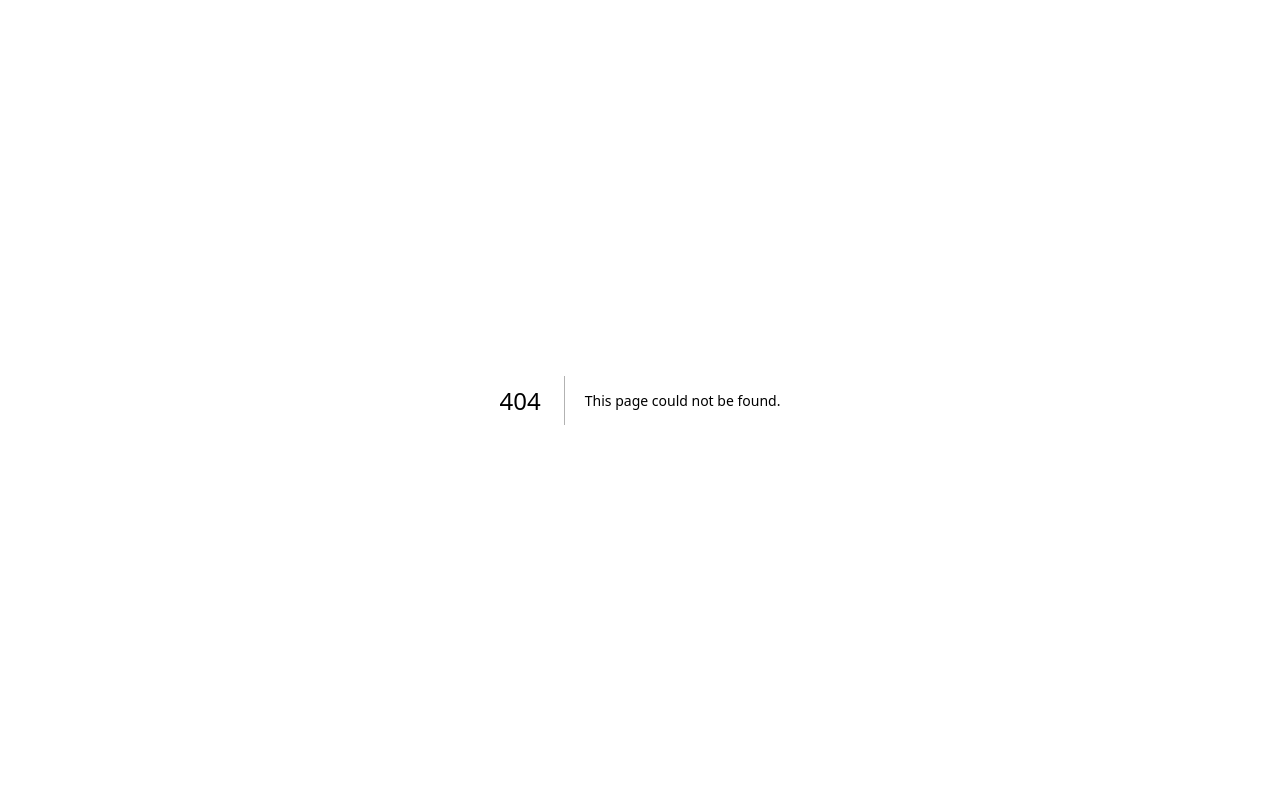
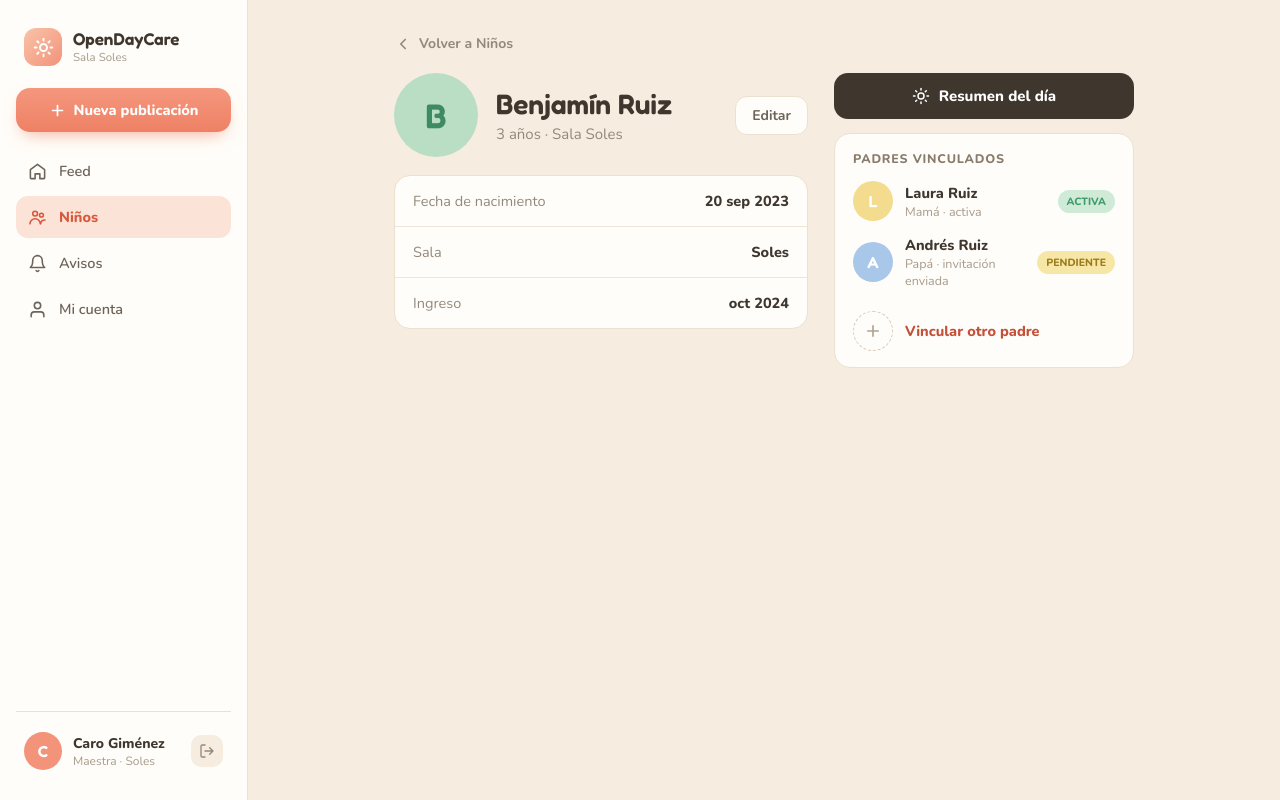
Before and after one commit to f4nt4lim0n/06-open-daycare, a Next.js app: page /kids/benjamin-ruiz in a window 1280 px wide. Before the commit this address had no page. Built offline with nearby package versions, Linux system fonts and the light colour scheme.

Commit message:
Add KidCard, AllergyAlert, and ParentRow components; implement KidProfilePage for detailed kid profiles

```diff
--- /dev/null
+++ b/app/_components/AllergyAlert.tsx
@@ -0,0 +1,17 @@
+import { AlertTriangleIcon } from "@/app/_components/icons";
+
+export function AllergyAlert({ note }: { note: string }) {
+  return (
+    <div className="flex gap-3.5 rounded-[16px] bg-[#FBDAD6] px-[18px] py-4">
+      <span className="flex size-10 flex-none items-center justify-center rounded-[11px] bg-[#F4A8A0]">
+        <AlertTriangleIcon />
+      </span>
+      <span>
+        <span className="mb-0.5 block text-[15px] font-extrabold text-[#C5413A]">
+          Alergias y notas
+        </span>
+        <span className="block text-[14.5px] leading-[1.5] text-[#B25249]">{note}</span>
+      </span>
+    </div>
+  );
+}
--- a/app/_components/KidCard.tsx
+++ b/app/_components/KidCard.tsx
@@ -1,3 +1,4 @@
+import Link from "next/link";
 import type { Kid } from "@/app/_data/kids";
 import { ChevronRightIcon } from "@/app/_components/icons";
 
@@ -11,7 +12,7 @@ function parentsLabel(count: number): string {
 
 export function KidCard({ kid }: { kid: Kid }) {
   return (
-    <a
+    <Link
       href={`/kids/${kid.id}`}
       className="flex min-w-0 items-center gap-3.5 rounded-[18px] border border-line bg-surface p-4 shadow-[0_4px_14px_-12px_rgba(120,90,60,0.5)] transition-[.15s] hover:-translate-y-0.5 hover:border-[#F2A78E]"
     >
@@ -30,7 +31,7 @@ export function KidCard({ kid }: { kid: Kid }) {
         </span>
       </span>
       <KidBadge kid={kid} />
-    </a>
+    </Link>
   );
 }
 
--- /dev/null
+++ b/app/_components/ParentRow.tsx
@@ -0,0 +1,38 @@
+import type { Parent, ParentStatus } from "@/app/_data/kids";
+
+const chipStyles: Record<ParentStatus, { label: string; className: string }> = {
+  active: { label: "ACTIVA", className: "bg-[#CFEBD8] text-[#3E9B6C]" },
+  pending: { label: "PENDIENTE", className: "bg-[#F7E7A6] text-[#9A7B1E]" },
+};
+
+/** El adjetivo concuerda con la relación: "Mamá · activa" / "Papá · activo". */
+function statusDetail(relationLabel: string, status: ParentStatus): string {
+  if (status === "pending") return "invitación enviada";
+  return relationLabel === "Mamá" ? "activa" : "activo";
+}
+
+export function ParentRow({ parent }: { parent: Parent }) {
+  const chip = chipStyles[parent.status];
+
+  return (
+    <div className="flex items-center gap-3">
+      <span
+        className="flex size-10 flex-none items-center justify-center rounded-full font-display text-[16px] font-semibold text-white"
+        style={{ backgroundColor: parent.avatarBg }}
+      >
+        {parent.name.charAt(0)}
+      </span>
+      <span className="min-w-0 flex-1">
+        <span className="block text-[14.5px] font-extrabold text-ink">{parent.name}</span>
+        <span className="block text-[12.5px] text-ink-faint">
+          {parent.relationLabel} · {statusDetail(parent.relationLabel, parent.status)}
+        </span>
+      </span>
+      <span
+        className={`flex-none rounded-full px-[9px] py-1 text-[10.5px] font-extrabold ${chip.className}`}
+      >
+        {chip.label}
+      </span>
+    </div>
+  );
+}
--- /dev/null
+++ b/app/kids/[id]/page.tsx
@@ -0,0 +1,110 @@
+import { Suspense } from "react";
+import { notFound } from "next/navigation";
+import Link from "next/link";
+import { kids } from "@/app/_data/kids";
+import { AllergyAlert } from "@/app/_components/AllergyAlert";
+import { AppShell } from "@/app/_components/AppShell";
+import { ParentRow } from "@/app/_components/ParentRow";
+import { ArrowLeftIcon, LogoIcon, PlusIcon } from "@/app/_components/icons";
+
+export default function KidProfilePage(props: PageProps<"/kids/[id]">) {
+  return (
+    <AppShell activeItem="kids">
+      <div className="mx-auto w-full max-w-[820px] px-4 pt-6 pb-20 sm:px-10 sm:pt-[34px]">
+        <Link
+          href="/kids"
+          className="mb-5 flex items-center gap-[7px] text-sm font-bold text-[#94887B]"
+        >
+          <ArrowLeftIcon />
+          Volver a Niños
+        </Link>
+
+        {/* params se espera dentro del boundary para que el shell se pueda prerenderizar. */}
+        <Suspense fallback={null}>
+          <KidProfile params={props.params} />
+        </Suspense>
+      </div>
+    </AppShell>
+  );
+}
+
+async function KidProfile({ params }: Pick<PageProps<"/kids/[id]">, "params">) {
+  const { id } = await params;
+  const kid = kids.find((item) => item.id === id);
+
+  if (!kid) notFound();
+
+  return (
+    <div className="flex flex-wrap items-start gap-[26px]">
+      <div className="flex min-w-[300px] flex-1 flex-col gap-[18px]">
+        <header className="flex items-center gap-[18px]">
+          <span
+            className="flex size-[84px] flex-none items-center justify-center rounded-full font-display text-[34px] font-semibold"
+            style={{ backgroundColor: kid.avatarBg, color: kid.avatarInk }}
+          >
+            {kid.initials}
+          </span>
+          <div className="flex-1">
+            <h1 className="font-display text-[28px] font-semibold text-ink">{kid.name}</h1>
+            <p className="mt-[3px] text-[15px] text-[#94887B]">
+              {kid.ageYears} años · Sala {kid.roomLabel}
+            </p>
+          </div>
+          <a
+            href="#"
+            className="rounded-[12px] border-[1.5px] border-line bg-surface px-4 py-[9px] text-sm font-bold text-ink-soft"
+          >
+            Editar
+          </a>
+        </header>
+
+        {kid.allergyNote && <AllergyAlert note={kid.allergyNote} />}
+
+        <dl className="divide-y divide-[#F0E6D8] overflow-hidden rounded-[16px] border border-line bg-surface">
+          <DetailRow label="Fecha de nacimiento" value={kid.birthDateLabel} />
+          <DetailRow label="Sala" value={kid.roomLabel} />
+          <DetailRow label="Ingreso" value={kid.entryLabel} />
+        </dl>
+      </div>
+
+      <div className="flex w-[300px] flex-none flex-col gap-3.5">
+        <a
+          href="#"
+          className="flex w-full items-center justify-center gap-[9px] rounded-[14px] bg-ink py-[13px] text-[15px] font-extrabold text-white"
+        >
+          {/* Reutiliza el glifo del logo: es el mismo sol del prototipo. */}
+          <LogoIcon width={18} height={18} strokeWidth={2} />
+          Resumen del día
+        </a>
+
+        <section className="rounded-[16px] border border-line bg-surface px-[18px] py-4">
+          <h2 className="mb-3.5 text-[12.5px] font-extrabold tracking-[0.8px] text-[#8A7C6D]">
+            PADRES VINCULADOS
+          </h2>
+          <div className="flex flex-col gap-3.5">
+            {kid.parents.map((parent) => (
+              <ParentRow key={parent.id} parent={parent} />
+            ))}
+            <a href="#" className="flex items-center gap-3 pt-2">
+              <span className="flex size-10 flex-none items-center justify-center rounded-full border-[1.5px] border-dashed border-[#D8CBBA] text-[#B0A290]">
+                <PlusIcon width={18} height={18} strokeWidth={2.2} stroke="currentColor" />
+              </span>
+              <span className="text-[14.5px] font-extrabold text-[#C5503A]">
+                Vincular otro padre
+              </span>
+            </a>
+          </div>
+        </section>
+      </div>
+    </div>
+  );
+}
+
+function DetailRow({ label, value }: { label: string; value: string }) {
+  return (
+    <div className="flex justify-between gap-4 px-[18px] py-[15px]">
+      <dt className="text-[14.5px] text-[#94887B]">{label}</dt>
+      <dd className="text-[14.5px] font-extrabold text-ink">{value}</dd>
+    </div>
+  );
+}
```
